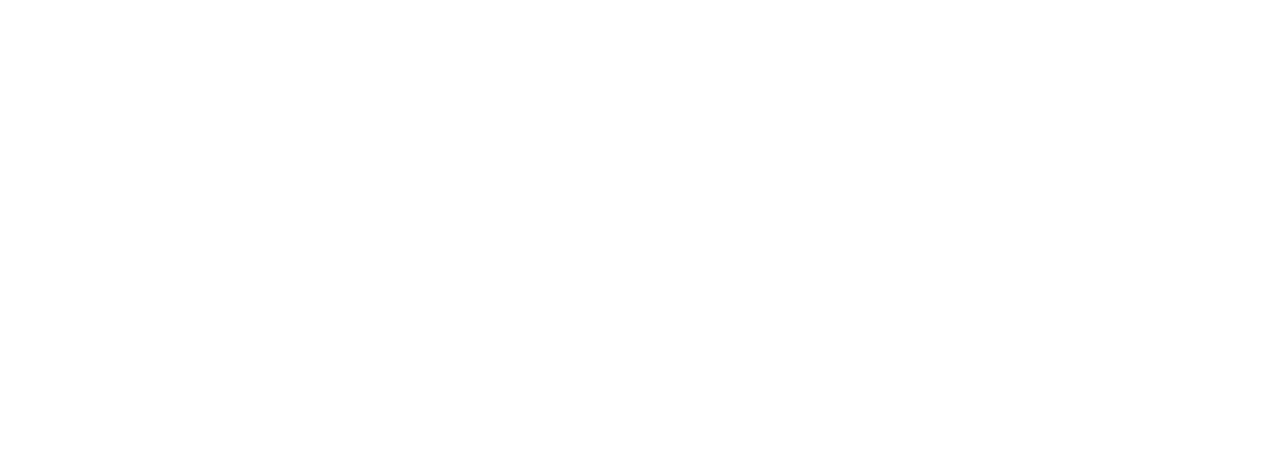
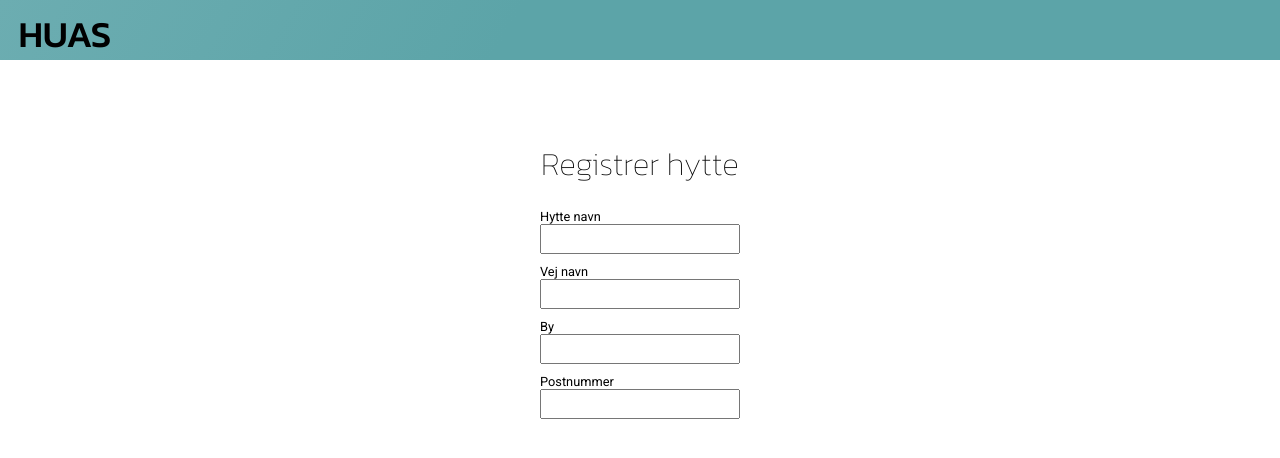
Before and after one commit to derangeddk/hyttebook-frontend, a Nuxt app: page /hut-management in a window 1280 px wide. Before the commit this address had no page. Shown: the top 458 px of the page. Built offline with nearby package versions, Linux system fonts and the light colour scheme.

Commit message:
Started hut management page

```diff
--- /dev/null
+++ b/components/hut-registration.vue
@@ -0,0 +1,44 @@
+<template>
+    <div class="hut-registration-container">
+
+        <div class="page-header">
+            <h1>Registrer hytte</h1>
+        </div>
+
+        <form @submit.prevent class="registration-container">
+            <labelled-input name="hut-name" type="text" label="Hytte navn" v-model="hutName"></labelled-input>
+            <labelled-input name="street" type="text" label="Vej navn" v-model="street"></labelled-input>
+            <labelled-input name="city" type="text" label="By" v-model="city"></labelled-input>
+            <labelled-input name="zip-code" type="text" label="Postnummer" v-model="zipCode"></labelled-input>
+        </form>
+    </div>
+</template>
+
+<script>
+    import LabelledInput from '~/components/labelled-input';
+
+    export default {
+        components: { LabelledInput }
+    }
+</script>
+
+<style lang="scss">
+    div.hut-registration-container {
+        display: flex;
+        flex-direction: column;
+        align-items: center;
+        justify-content: space-between;
+        min-height: 100vh;
+        width: 100%;
+
+        .page-header h1 {
+            margin-top: 80px;
+        }
+
+        form.registration-container {
+            display: flex;
+            flex-direction: column;
+            flex-grow: 1;
+        }
+    }
+</style>
--- /dev/null
+++ b/components/no-hut.vue
@@ -0,0 +1,25 @@
+<template>
+    <div class="no-hut-container" >
+        <p>Du har ikke registreret en hytte endnu. Vil du gøre det nu?</p>
+        <primary-button type="submit" @click="$emit('requestRegistration')">Registrer Hytte</primary-button>
+    </div>
+</template>
+
+<script>
+    import PrimaryButton from '~/components/primary-button';
+
+    export default {
+        components: { PrimaryButton }
+    }
+</script>
+
+<style lang="scss">
+    div.no-hut-container {
+        display: flex;
+        flex-direction: column;
+        align-items: center;
+        justify-content: center;
+        align-self: center;
+        width: 100vw;
+    }
+</style>
--- a/pages/form-configuration.vue
+++ b/pages/form-configuration.vue
@@ -185,7 +185,7 @@
     }
 
     .page-header h1 {
-        margin-top: 100px;
+        margin-top: 80px;
     }
 
     .rent-form-interface-container {
--- /dev/null
+++ b/pages/hut-management.vue
@@ -0,0 +1,33 @@
+<template>
+    <main>
+        <information-header></information-header>
+        <div class="hut-container">
+            <no-hut v-if="!registerHut && !hasHuts" @requestRegistration="registerHut = true"></no-hut>
+            <hut-registration v-if="registerHut"></hut-registration>
+        </div>
+    </main>
+</template>
+
+<script>
+    import InformationHeader from '~/components/information-header';
+    import NoHut from '~/components/no-hut';
+    import HutRegistration from '~/components/hut-registration';
+
+    export default {
+        data() {
+            return {
+                hasHuts: false,
+                registerHut: true,
+            }
+        },
+        components: { InformationHeader, NoHut, HutRegistration }
+    }
+</script>
+
+<style lang="scss">
+    div.hut-container {
+        display: flex;
+        flex-direction: row;
+        height: 100vh;
+    }
+</style>
```
